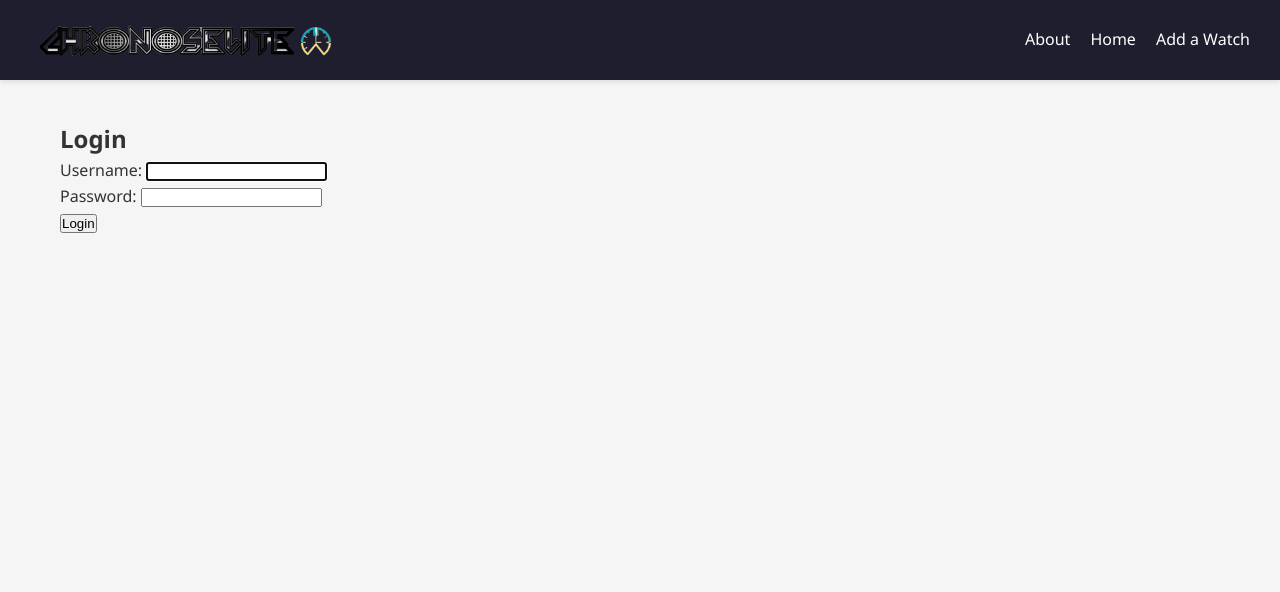
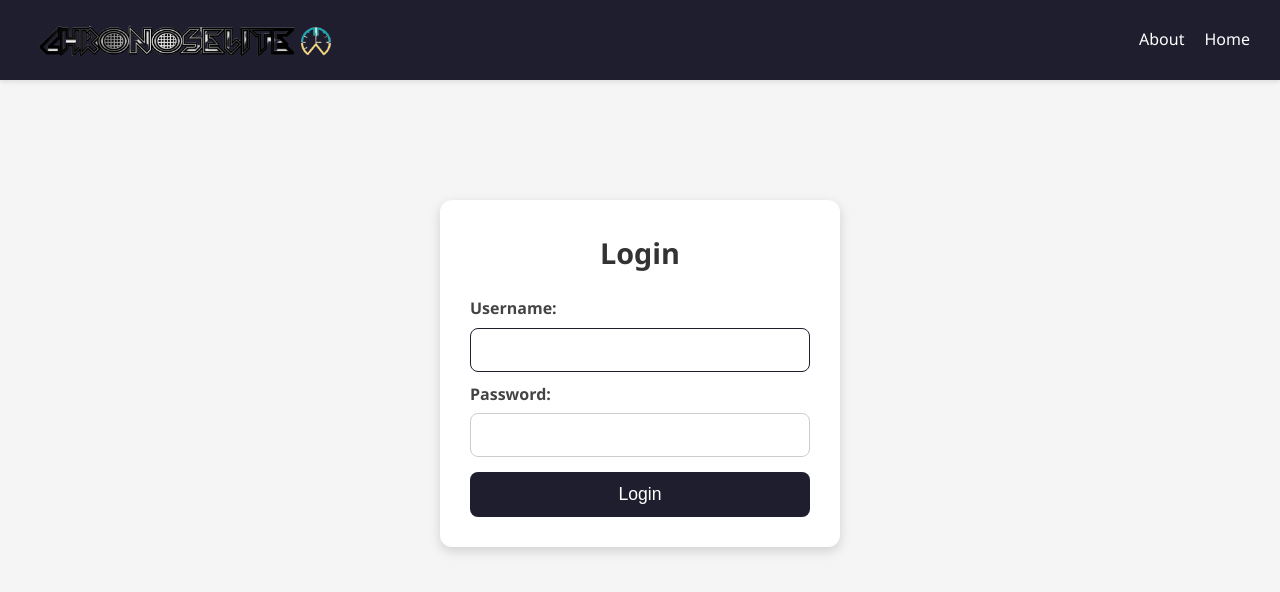
Before and after one commit to mohammedali320/ChronosElite, a Django app: page / in a window 1280 px wide. Shown: the top 592 px of the page. Run offline with Django 5.2, Linux system fonts and the light colour scheme.

Commit message:
styling log in page

```diff
--- a/chronoselite/settings.py
+++ b/chronoselite/settings.py
@@ -118,7 +118,7 @@ USE_TZ = True
 
 STATIC_URL = 'static/'
 
-LOGIN_REDIRECT_URL = '/'
+LOGIN_REDIRECT_URL = '/about'
 
 # Default primary key field type
 # https://docs.djangoproject.com/en/5.2/ref/settings/#default-auto-field
--- a/main_app/static/css/login.css
+++ b/main_app/static/css/login.css
@@ -0,0 +1,81 @@
+
+.login {
+  max-width: 400px;
+  margin: 80px auto;
+  padding: 30px;
+  background: #fff;
+  border-radius: 12px;
+  box-shadow: 0 4px 12px rgba(0, 0, 0, 0.15);
+  font-family: "Segoe UI", Tahoma, Geneva, Verdana, sans-serif;
+}
+
+
+.login h1 {
+  text-align: center;
+  font-size: 1.8rem;
+  margin-bottom: 20px;
+  color: #333;
+}
+
+
+.login label {
+  display: block;
+  font-weight: 600;
+  margin: 10px 0 6px;
+  color: #444;
+}
+
+.login input[type="text"],
+.login input[type="password"] {
+  width: 100%;
+  padding: 12px 15px;
+  border: 1px solid #ccc;
+  border-radius: 8px;
+  font-size: 1rem;
+  transition: border-color 0.2s ease;
+}
+
+.login input[type="text"]:focus,
+.login input[type="password"]:focus {
+  border-color: #1e1e2f;
+  outline: none;
+}
+
+
+.login button.submit {
+  width: 100%;
+  padding: 12px;
+  margin-top: 15px;
+  background: #1e1e2f;
+  color: white;
+  border: none;
+  border-radius: 8px;
+  font-size: 1.1rem;
+  cursor: pointer;
+  transition: background 0.3s ease;
+}
+
+.login button.submit:hover {
+  background: #005fa3;
+}
+
+
+.login input[type="hidden"] {
+  display: none;
+}
+
+
+.login {
+  animation: fadeIn 0.5s ease-in-out;
+}
+
+@keyframes fadeIn {
+  from {
+    opacity: 0;
+    transform: translateY(-15px);
+  }
+  to {
+    opacity: 1;
+    transform: translateY(0);
+  }
+}
--- a/main_app/templates/base.html
+++ b/main_app/templates/base.html
@@ -7,27 +7,34 @@
     <meta name="viewport" content="width=device-width, initial-scale=1.0" />
     <title>ChronosElite</title>
     <link rel="stylesheet" href="{% static 'css/base.css' %}" />
-    {% block head %}{% endblock %}
+    {% block head %}
+    {% endblock %}
   </head>
   <body>
     <header>
       <div class="header-logo-container">
-        <a href="/">
-          <img src="{% static 'images/c-logo.png' %}" alt="ChronosElite Logo" />
-        </a>
+        <a href="/"><img src="{% static 'images/c-logo.png' %}" alt="ChronosElite Logo" /></a>
       </div>
       <nav>
         <ul>
-          <li><a href="/about">About</a></li>
-          <li><a href="/">Home</a></li>
-          <li><a href="{% url 'watch-create' %}">Add a Watch</a></li>
+          <li>
+            <a href="/about">About</a>
+          </li>
+          <li>
+            <a href="/">Home</a>
+          </li>
+          {% if user.is_authenticated %}
+            <li>
+              <a href="{% url 'watch-create' %}">Add a Watch</a>
+            </li>
+          {% endif %}
         </ul>
       </nav>
     </header>
 
     <main>
-      {% block content %}{% endblock %}
+      {% block content %}
+      {% endblock %}
     </main>
-
   </body>
 </html>
--- a/main_app/templates/login.html
+++ b/main_app/templates/login.html
@@ -1,15 +1,18 @@
 {% extends 'base.html' %}
+{% load static %}
+
+{% block head %}
+<link rel="stylesheet" href="{% static 'css/login.css' %}">
+{% endblock %}
+
 {% block content %}
-
 <section>
   <form action="{% url 'login' %}" method="post" class="login">
     <h1>Login</h1>
     {% csrf_token %}
     {{ form.as_p }}
-
     <input type="hidden" name="next" value="{{ next }}" />
     <button type="submit" class="btn submit">Login</button>
   </form>
 </section>
-
 {% endblock %}
--- a/main_app/views.py
+++ b/main_app/views.py
@@ -8,9 +8,6 @@ class CustomLoginView(LoginView):
     template_name = 'login.html'
 
 # Define the home view function
-def home(request):
-    # Send a simple HTML response
-    return HttpResponse('<h1>Hello</h1>')
 
 def about(request):
     return render(request, 'about.html')
```
